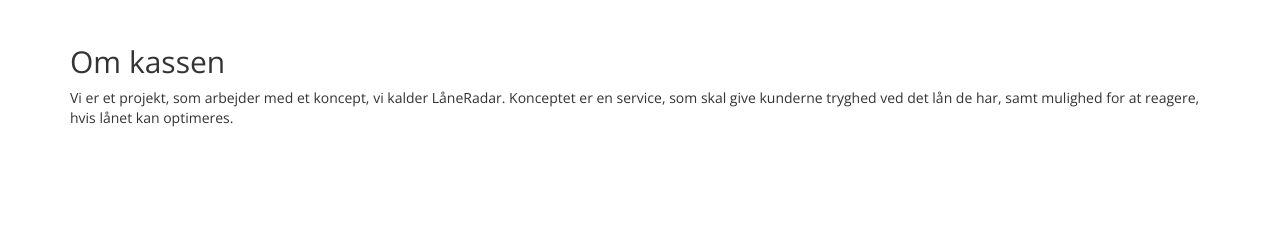
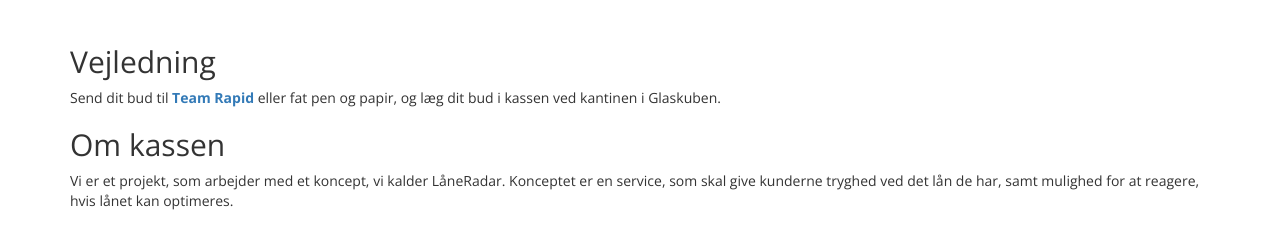
Before and after one commit to jhpe/radar, a plain HTML site: page index.html in a window 1280 px wide. Shown: the part 691-932 px from the top of the page. Before the commit the page ends 849 px from the top, so only its background shows below. Drawn offline with nearby package versions, Linux system fonts and the light colour scheme.

Commit message:
Add mailto link

```diff
--- a/index.html
+++ b/index.html
@@ -53,6 +53,9 @@
 
 <p class="question">Giv dit bud på hvad der skal ske, når <b class="nykredit-blue">Nykredit</b> vurderer, at du kan få et <b class="nykredit-blue">bedre boliglån?</b></p>
 
+<h2>Vejledning</h2>
+<p>Send dit bud til <a href="mailto:jhpe@nykredit.dk?subject=Dette skal ske når Nykredit vurderer at jeg kan få et bedre boliglån"><b>Team Rapid</b></a> eller fat pen og papir, og læg dit bud i kassen ved kantinen i Glaskuben.</p>
+
 <h2>Om kassen</h2>
 <p>Vi er et projekt, som arbejder med et koncept, vi kalder LåneRadar. Konceptet er en service, som skal give kunderne tryghed ved det lån de har, samt mulighed for at reagere, hvis lånet kan optimeres.</p>
 <br>
```
